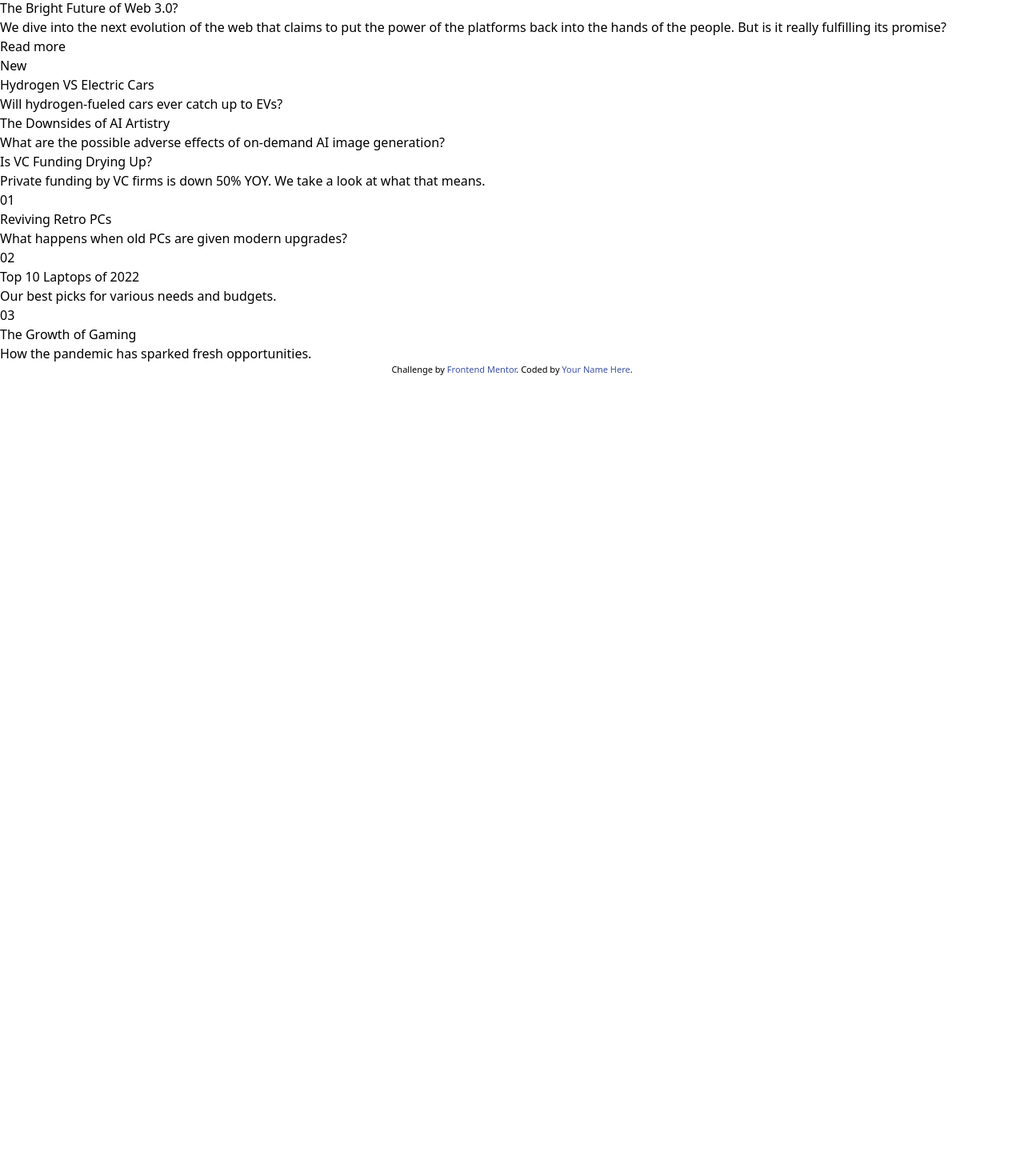
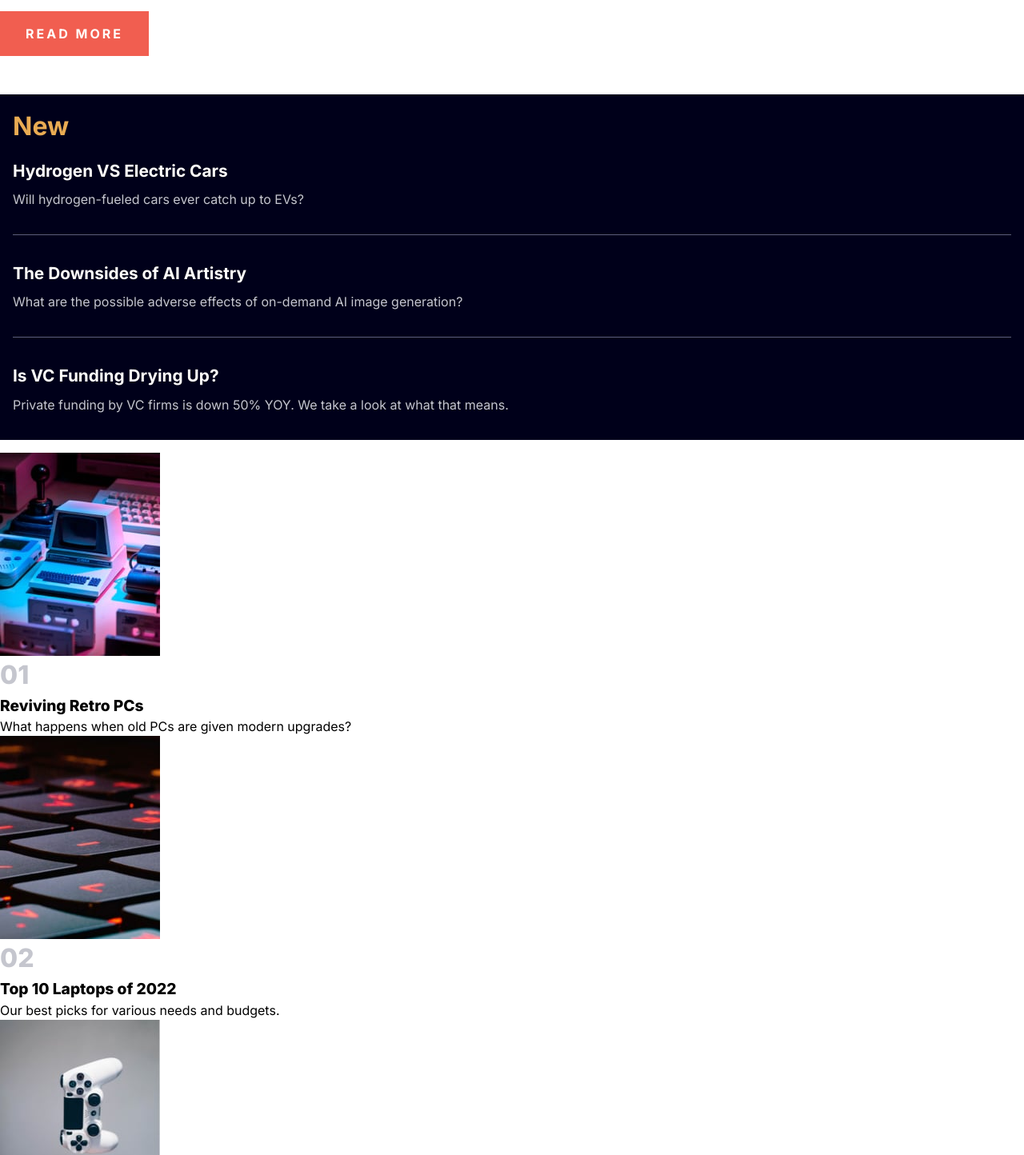
Before and after one commit to Hin274/news-homepage-main, a React (Vite) app: page / in a window 1280 px wide. Shown: the part 786-2230 px from the top of the page at 80% size. Before the commit the page ends 1257 px from the top, so only its background shows below. Built offline with nearby package versions, Linux system fonts and the light colour scheme.

Commit message:
Moved components to fix css issue and update style

```diff
--- a/components/Header.jsx
+++ /dev/null
@@ -1,22 +0,0 @@
-function Header() {
-    return (
-        <>
-            <header>
-                <img src="../assets/images/logo.svg" />
-                <nav>
-                    <button aria-label="menu"><img src="../assets/images/icon-menu.svg" /></button>
-                    <ul>
-                        <li>Home</li>
-                        <li>New</li>
-                        <li>Popular</li>
-                        <li>Trending</li>
-                        <li>Categories</li>
-                    </ul>
-                </nav>
-            </header>
-        </>
-    )
-
-}
-
-export default Header
--- a/components/ListArticles.jsx
+++ /dev/null
@@ -1,25 +0,0 @@
-function ListArticles() {
-    return (
-        <>
-            <section>
-                <article>
-                    <h2>01</h2>
-                    <h3>Reviving Retro PCs</h3>
-                    <p>What happens when old PCs are given modern upgrades?</p>
-                </article>
-                <article>
-                    <h2>02</h2>
-                    <h3>Top 10 Laptops of 2022</h3>
-                    <p>Our best picks for various needs and budgets.</p>
-                </article>
-                <article>
-                    <h2>03</h2>
-                    <h3>The Growth of Gaming</h3>
-                    <p>How the pandemic has sparked fresh opportunities.</p>
-                </article>
-            </section>
-        </>
-    )
-}
-
-export default ListArticles
--- a/index.html
+++ b/index.html
@@ -13,7 +13,7 @@
 </head>
 
 <body>
-  <div id="root"></div>
+  <div id="root" class="p-4"></div>
 
   <script type="module" src="/src/main.jsx"></script>
 </body>
--- a/components/Footer.jsx
+++ b/src/components/Footer.jsx
@@ -3,7 +3,7 @@ function Footer() {
         <>
             <div className="attribution">
                 Challenge by <a href="https://www.frontendmentor.io?ref=challenge" target="_blank" rel="noopener noreferrer">Frontend Mentor</a>.
-                Coded by <a href="#">Your Name Here</a>.
+                Coded by <a href="https://www.frontendmentor.io/profile/Hin274">Chong Hin Yu</a>.
             </div>
         </>
     )
--- /dev/null
+++ b/src/components/Header.jsx
@@ -0,0 +1,22 @@
+function Header() {
+    return (
+        <>
+            <header className="grid grid-cols-2 py-4 items-center xl:grid-cols-12">
+                <img src="../assets/images/logo.svg" className="w-1/3" />
+                <nav className="col-start-3 justify-self-end  xl:col-start-12">
+                    <button aria-label="menu"><img src="../assets/images/icon-menu.svg" className="w-full" /></button>
+                    {/* <ul>
+                        <li>Home</li>
+                        <li>New</li>
+                        <li>Popular</li>
+                        <li>Trending</li>
+                        <li>Categories</li>
+                    </ul> */}
+                </nav>
+            </header >
+        </>
+    )
+
+}
+
+export default Header
--- /dev/null
+++ b/src/components/ListArticles.jsx
@@ -0,0 +1,34 @@
+function ListArticles() {
+    return (
+        <>
+            <section className="grid my-5 gap-10">
+                <article className="flex gap-4">
+                    <img src="../../assets/images/image-retro-pcs.jpg" alt="retro pc" className="w-1/3"/>
+                    <div className="flex flex-col justify-between">
+                        <h2>01</h2>
+                        <h3>Reviving Retro PCs</h3>
+                        <p>What happens when old PCs are given modern upgrades?</p>
+                    </div>
+                </article>
+                <article className="flex gap-4">
+                    <img src="../../assets/images/image-top-laptops.jpg" alt="top laptops"  className="w-1/3"/>
+                    <div className="flex flex-col justify-between">
+                        <h2>02</h2>
+                        <h3>Top 10 Laptops of 2022</h3>
+                        <p>Our best picks for various needs and budgets.</p>
+                    </div>
+                </article>
+                <article className="flex gap-4">
+                    <img src="../../assets/images/image-gaming-growth.jpg" alt="game controller" className="w-1/3" />
+                    <div className="flex flex-col justify-between">
+                        <h2>03</h2>
+                        <h3>The Growth of Gaming</h3>
+                        <p>How the pandemic has sparked fresh opportunities.</p>
+                    </div>
+                </article>
+            </section>
+        </>
+    )
+}
+
+export default ListArticles
--- a/components/MainArticle.jsx
+++ b/src/components/MainArticle.jsx
@@ -11,14 +11,14 @@ function MainArticle() {
                         media="(min-width: 375px)"
                         srcSet="../assets/images/image-web-3-mobile.jpg"
                     />
-                    <img src="../assets/images/image-web-3-mobile.jpg" alt="puzzle blocks" />
+                    <img src="../assets/images/image-web-3-mobile.jpg" alt="puzzle blocks" className="py-4" />
                 </picture>
                 <h1>The Bright Future of Web 3.0?</h1>
 
                 <p>We dive into the next evolution of the web that claims to put the power of the platforms back into the hands of the
                     people. But is it really fulfilling its promise?</p>
 
-                <button>Read more</button>
+                <button className="readMore">Read more</button>
             </section>
         </>
     )
--- a/components/NewArticles.jsx
+++ b/src/components/NewArticles.jsx
@@ -7,10 +7,12 @@ function NewArticle() {
                     <h3>Hydrogen VS Electric Cars</h3>
                     <p>Will hydrogen-fueled cars ever catch up to EVs?</p>
                 </article>
+                <hr/>
                 <article>
                     <h3>The Downsides of AI Artistry</h3>
                     <p>What are the possible adverse effects of on-demand AI image generation?</p>
                 </article>
+                <hr/>
                 <article>
                     <h3>Is VC Funding Drying Up?</h3>
                     <p>Private funding by VC firms is down 50% YOY. We take a look at what that means.</p>
--- a/src/index.css
+++ b/src/index.css
@@ -1,6 +1,74 @@
+@import url('https://fonts.googleapis.com/css2?family=Inter:wght@400;700;800&display=swap');
 @tailwind base;
 @tailwind components;
 @tailwind utilities;
+
+body {
+  font-family: 'Inter', sans-serif;
+}
+
+h1 {
+  font-size: 2.7rem;
+  font-weight: 800;
+  line-height: 3rem;
+  padding: 1rem 0rem;
+}
+
+.readMore {
+  background-color: hsl(5, 85%, 63%);
+  color: hsl(36, 100%, 99%);
+  padding: 1rem 2rem;
+  text-transform: uppercase;
+  font-weight: 700;
+  letter-spacing: 3px;
+  margin: 2rem 0;
+}
+
+aside {
+  background-color: hsl(240, 100%, 5%);
+  padding: 1rem;
+  margin: 1rem 0;
+}
+
+aside h2 {
+  color: hsl(35, 77%, 62%);
+  font-size: 2rem;
+  font-weight: 700;
+  margin-bottom: 1rem;
+}
+
+aside h3 {
+  color: hsl(36, 100%, 99%);
+  font-weight: 700;
+  font-size: 1.3rem;
+  margin-bottom: 0.5rem;
+}
+
+aside p {
+  color: hsl(233, 8%, 79%);
+  margin-bottom: 1rem;
+}
+
+hr {
+  margin: 2rem 0;
+  border-color: hsl(236, 13%, 42%);
+}
+
+/* article img {
+  width: 80%;
+  object-fit: cover;
+} */
+
+article div h2 {
+  color: hsl(233, 8%, 79%);
+  font-size: 2rem;
+  font-weight: 800;
+}
+
+article div h3{
+  font-size: 1.2rem;
+  font-weight: 800;
+}
 
 .attribution {
   font-size: 11px;
```
Also changed, not shown: src/App.jsx (+5 -6 lines), src/App.css (deleted).
